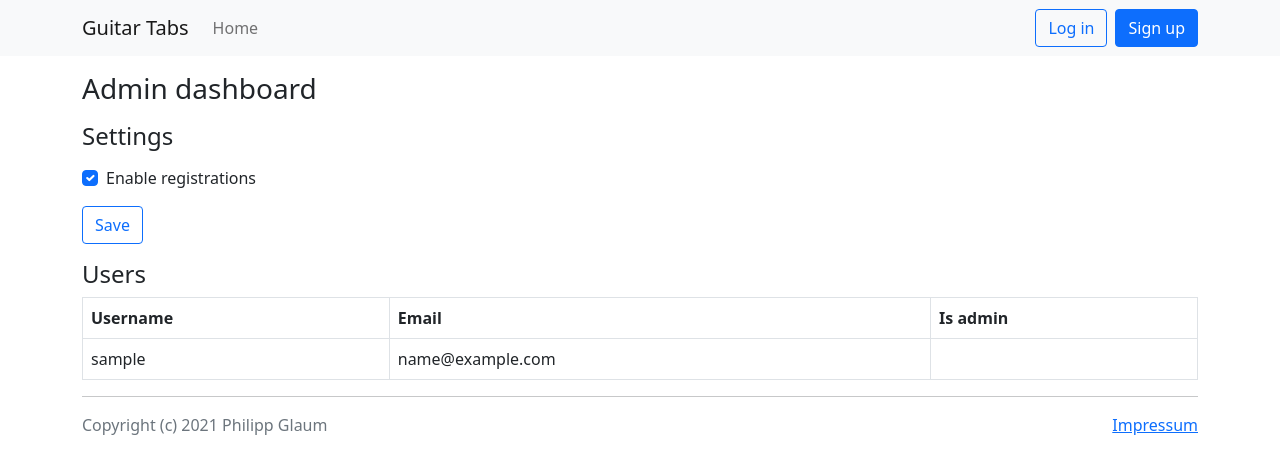
After one commit to pglaum/pytabweb, a Flask app: page /admin/settings in a window 1280 px wide. The commit adds this page. Shown: the top 474 px of the page. Run offline with Flask 2, Linux system fonts and the light colour scheme; tables that the repository leaves empty hold one stand-in row (values such as "Sample post"); some libraries are stand-ins or nearby versions.

Commit message:
add admin settings page

```diff
--- /dev/null
+++ b/web/blueprints/admin.py
@@ -0,0 +1,25 @@
+from flask import Blueprint, g, render_template
+from models.user import User
+from web import configuration
+from web.forms.admin import AdminForm
+
+admin = Blueprint("admin", __name__)
+
+
+@admin.route("/settings", methods=["GET", "POST"])
+def settings():
+
+    form = AdminForm()
+
+    if form.validate_on_submit():
+
+        g.config["registration_enabled"] = form.enable_registrations.data
+        configuration.set(g.config)
+
+    else:
+
+        form.enable_registrations.data = g.config.get("registration_enabled", True)
+
+    users = User.query.all()
+
+    return render_template("admin/settings.html", form=form, users=users)
--- /dev/null
+++ b/web/forms/admin.py
@@ -0,0 +1,7 @@
+from flask_wtf import FlaskForm
+from wtforms import BooleanField
+
+
+class AdminForm(FlaskForm):
+
+    enable_registrations = BooleanField("Enable registrations")
--- a/web/routes.py
+++ b/web/routes.py
@@ -1,13 +1,15 @@
 from flask import g
 from time import time
 from web import app, configuration
+from web.blueprints.admin import admin as admin_bp
 from web.blueprints.auth import auth as auth_bp
 from web.blueprints.main import main as main_bp
 from web.blueprints.tabs import tabs as tabs_bp
 
-app.register_blueprint(auth_bp, url_prefix='/auth')
-app.register_blueprint(main_bp, url_prefix='/')
-app.register_blueprint(tabs_bp, url_prefix='/tabs')
+app.register_blueprint(admin_bp, url_prefix="/admin")
+app.register_blueprint(auth_bp, url_prefix="/auth")
+app.register_blueprint(main_bp, url_prefix="/")
+app.register_blueprint(tabs_bp, url_prefix="/tabs")
 
 
 @app.before_request
--- /dev/null
+++ b/web/templates/admin/settings.html
@@ -0,0 +1,48 @@
+{% extends 'base.html' %}
+
+{% import 'forms.jinja' as f %}
+
+{% block content %}
+
+  <h3>Admin dashboard</h3>
+
+
+  <h4 class="mt-3">Settings</h4>
+
+  <form class="mt-3" action="" method="post" novalidate>
+
+    {{ form.hidden_tag() }}
+
+    {{ f.input_check(form.enable_registrations) }}
+
+    {{ f.submit_save() }}
+
+  </form>
+
+  <h4 class="mt-3">Users</h4>
+
+  <table class="table table-bordered">
+    <thead>
+      <th>Username</th>
+      <th>Email</th>
+      <th>Is admin</th>
+    </thead>
+
+    <tbody>
+      {% for user in users %}
+        <tr>
+          <td>{{ user.username }}</td>
+          <td>{{ user.email }}</td>
+          <td>
+            {% if user.is_admin %}
+              <i class="fa fa-check text-success"></i>
+            {% else %}
+              <i class="fa fa-times text-danger"></i>
+            {% endif %}
+          </td>
+        </tr>
+      {% endfor %}
+    </tbody>
+  </table>
+
+{% endblock %}
--- a/web/templates/base.html
+++ b/web/templates/base.html
@@ -51,7 +51,7 @@
               <i class="fa fa-cogs" title="User settings"></i>
             </a>
             {% if current_user.is_admin %}
-              <a class="btn btn-outline-primary me-2" href="#">
+              <a class="btn btn-outline-primary me-2" href="{{ url_for('admin.settings') }}">
                 <i class="fa fa-toolbox" title="Admin settings"></i>
               </a>
             {% endif %}
--- a/web/templates/forms.jinja
+++ b/web/templates/forms.jinja
@@ -67,13 +67,13 @@
 {% endmacro %}
 
 {% macro submit_submit() %}
-  <button type="submit" class="btn btn-primary">
+  <button type="submit" class="btn btn-outline-primary">
     Submit
   </button>
 {% endmacro %}
 
 {% macro submit_save() %}
-  <button type="submit" class="btn btn-primary">
+  <button type="submit" class="btn btn-outline-primary">
     <i class="fa fa-save"></i>
     Save
   </button>
```
